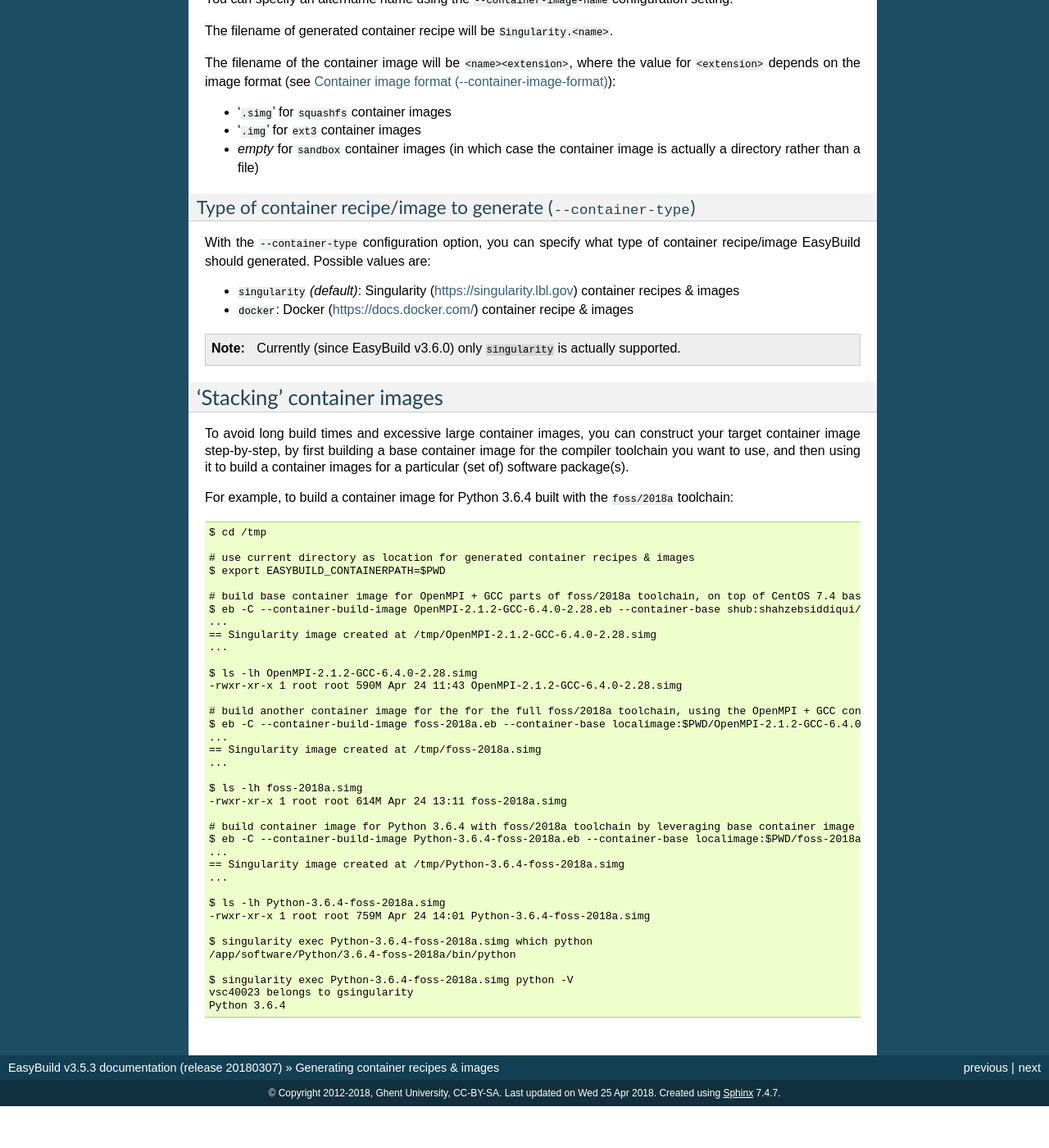
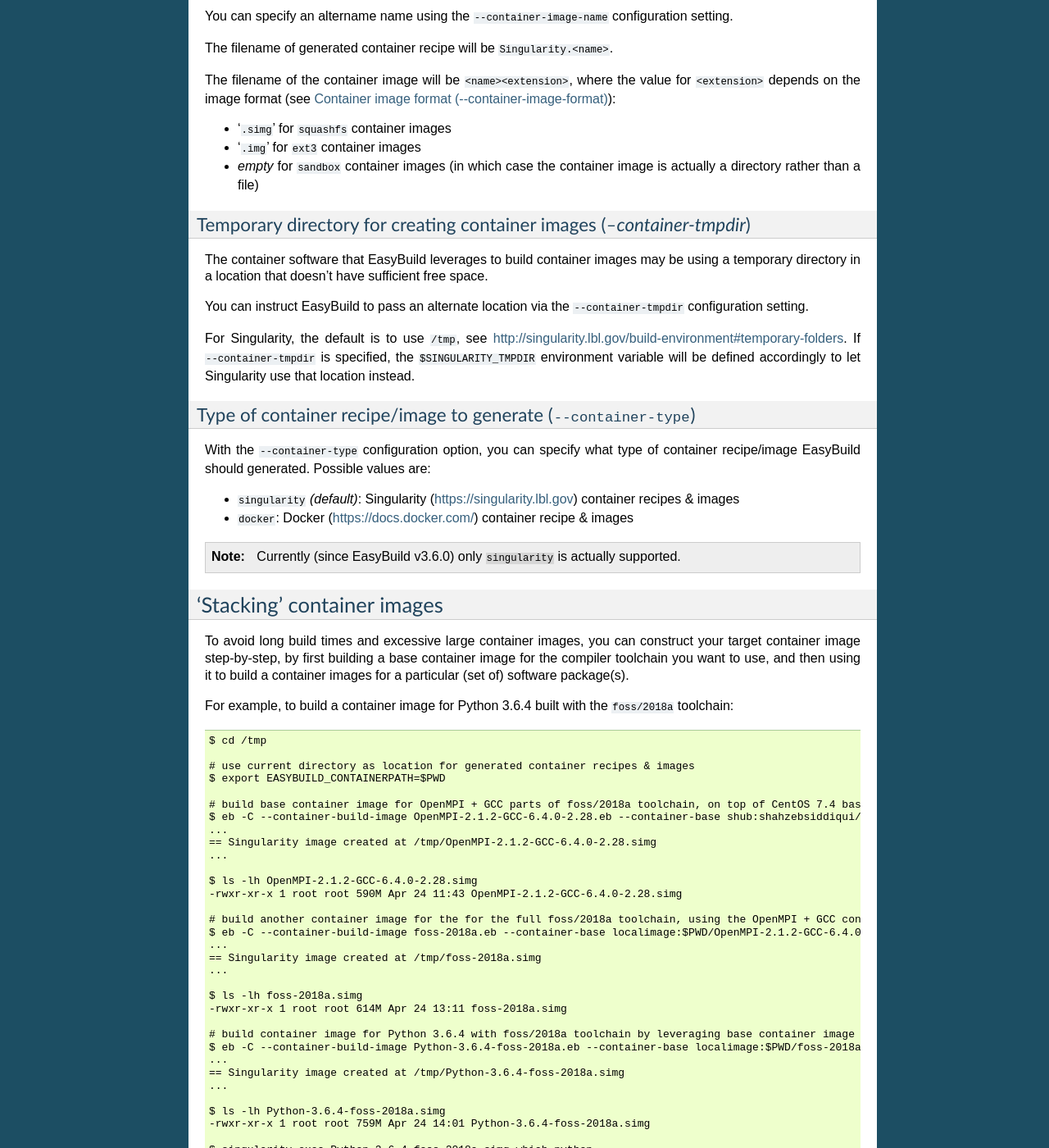
Before and after one commit to easybuilders/easybuild, a Sphinx documentation site: the page built from docs/Containers.rst, in a window 1280 px wide and 1400 px high, scrolled down 6409 px. Shown: the whole window at 82% size. Built offline with Sphinx 7.4.7, drawn with Linux system fonts in a browser that asks for light colours; pages that are not in the unit, such as notebooks, are missing from menus; before the commit the page ends 7758 px from its top, so only the background shows below that; some of the changed text lies outside the part shown.

Commit message:
add documentation on --container-tmpdir

```diff
--- a/docs/Changelog.rst
+++ b/docs/Changelog.rst
@@ -5,6 +5,7 @@ Changelog for EasyBuild documentation
 
 (for EasyBuild release notes, see :ref:`release_notes`)
 
+* **release 20180425.01** (`Apr 25th 2018`): add documentation on support for generating container recipes & images (see :ref:`containers`)
 * **release 20180307.01** (`Mar 7th 2018`): update release notes for EasyBuild v3.5.3 (see :ref:`release_notes_eb353`)
 * **release 20180302.01** (`Mar 2nd 2018`): update release notes for EasyBuild v3.5.2 (see :ref:`release_notes_eb352`)
 * **release 20180116.01** (`Jan 16th 2018`): update release notes for EasyBuild v3.5.1 (see :ref:`release_notes_eb351`)
--- a/docs/Containers.rst
+++ b/docs/Containers.rst
@@ -370,6 +370,21 @@ where the value for ``<extension>`` depends on the image format (see :ref:`conta
 * *empty* for ``sandbox`` container images (in which case the container image is actually a directory rather than a file)
 
 
+.. _containers_tmpdir:
+
+Temporary directory for creating container images (`--container-tmpdir`)
+~~~~~~~~~~~~~~~~~~~~~~~~~~~~~~~~~~~~~~~~~~~~~~~~~~~~~~~~~~~~~~~~~~~~~~~~
+
+The container software that EasyBuild leverages to build container images may be using
+a temporary directory in a location that doesn't have sufficient free space.
+
+You can instruct EasyBuild to pass an alternate location via the ``--container-tmpdir`` configuration setting.
+
+For Singularity, the default is to use ``/tmp``, see http://singularity.lbl.gov/build-environment#temporary-folders.
+If ``--container-tmpdir`` is specified, the ``$SINGULARITY_TMPDIR`` environment variable will be defined accordingly
+to let Singularity use that location instead.
+
+
 .. _containers_cfg_type:
 
 Type of container recipe/image to generate (``--container-type``)
--- a/docs/conf.py
+++ b/docs/conf.py
@@ -41,9 +41,9 @@ copyright = '2012-2018, Ghent University, CC-BY-SA'
 # other places throughout the built documents.
 #
 # The short X.Y version.
-version = '3.5.3'  # this is meant to reference the version of EasyBuild
+version = '3.6.0dev'  # this is meant to reference the version of EasyBuild
 # The full version, including alpha/beta/rc tags.
-release = '20180307'  # this is meant to reference the version of the documentation itself
+release = '20180425'  # this is meant to reference the version of the documentation itself
 
 # There are two options for replacing |today|: either, you set today to some
 # non-false value, then it is used:
```
